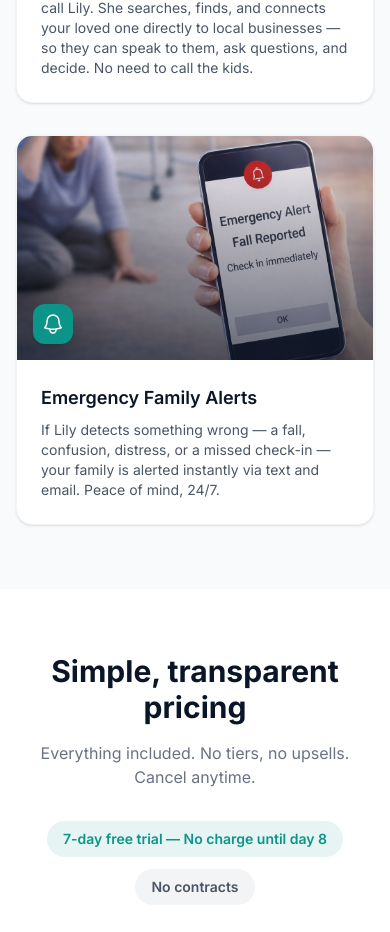
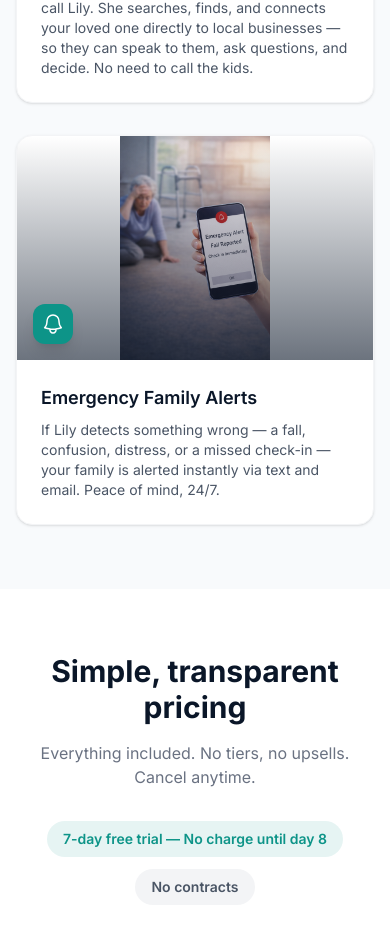
Before and after one commit to andreablule/kincare360, a Next.js app: page / in a window 390 px wide. Shown: the part 5913-6845 px from the top of the page. Built offline with nearby package versions, Linux system fonts and the light colour scheme.

Commit message:
fix: emergency alert image object-contain - full lady body and phone visible

```diff
--- a/src/components/Services.tsx
+++ b/src/components/Services.tsx
@@ -95,7 +95,7 @@ export default function Services() {
                 <img
                   src={service.image}
                   alt={service.alt}
-                  className={`w-full h-full ${service.image === '/family-dashboard.png' ? 'object-contain' : service.image === '/emergency-alert.png' ? 'object-cover object-center' : 'object-cover object-top'}`}
+                  className={`w-full h-full ${service.image === '/family-dashboard.png' || service.image === '/emergency-alert.png' ? 'object-contain' : 'object-cover object-top'}`}
                   loading="lazy"
                 />
                 <div className="absolute inset-0 bg-gradient-to-t from-navy/60 to-transparent" />
```
